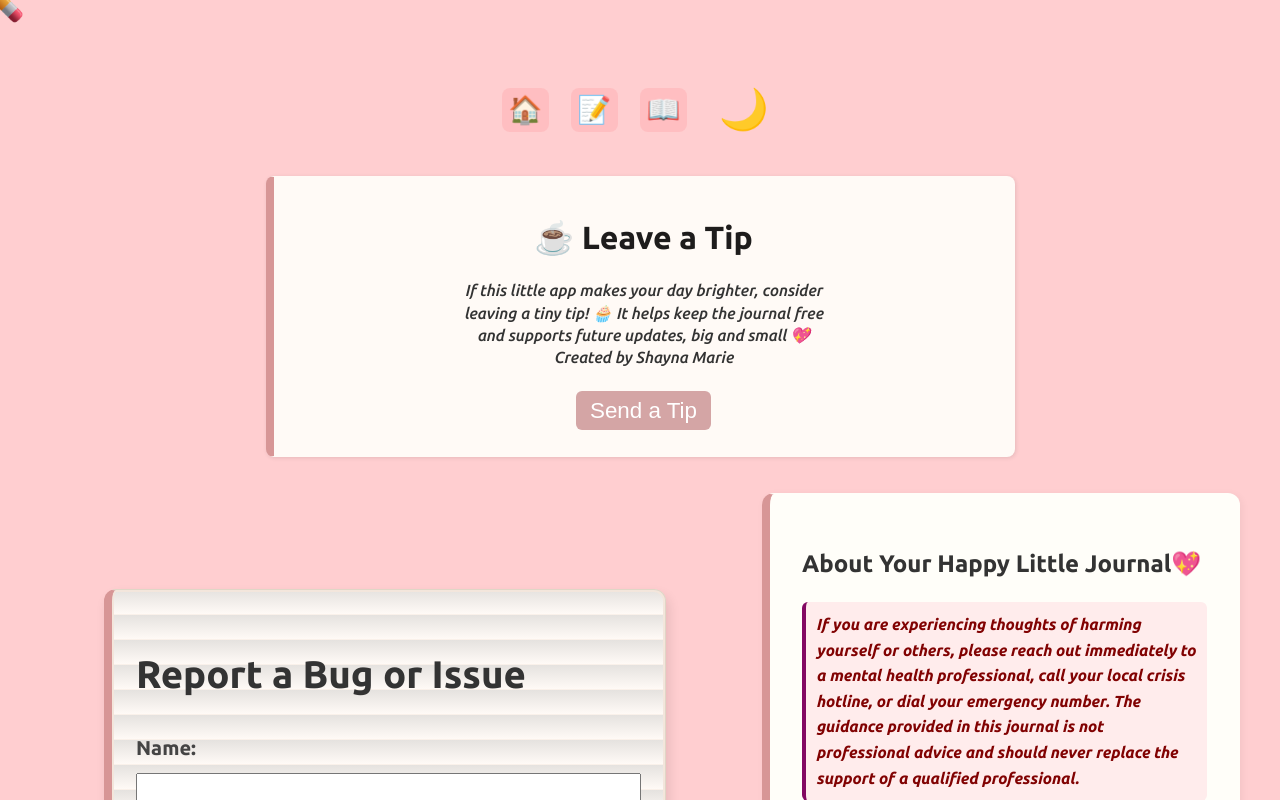
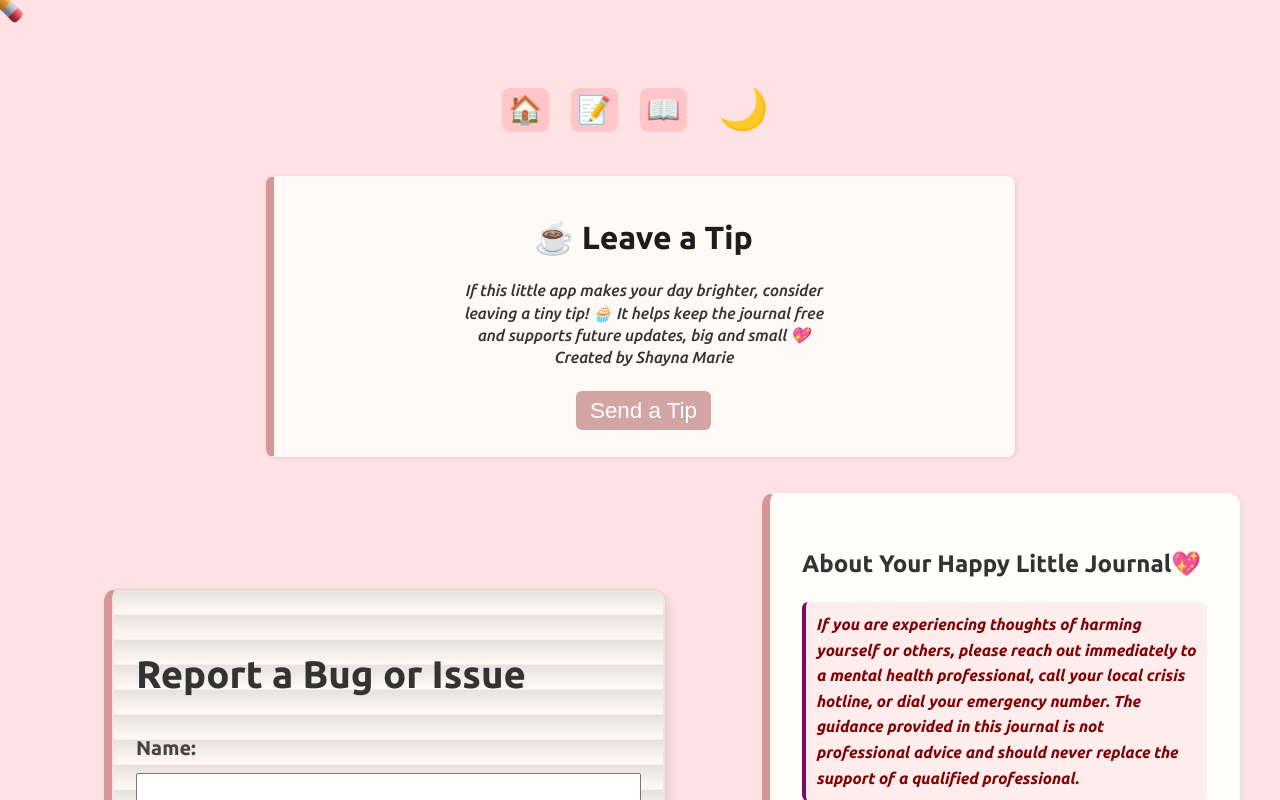
Before and after one commit to ShaynaMBarclay/vent2me, a React (Vite) app: page /settings in a window 1280 px wide. Shown: the top 800 px of the page. Built offline with nearby package versions, Linux system fonts and the light colour scheme; a web font is replaced by a local one.

Commit message:
color fix

```diff
--- a/src/styles/App.css
+++ b/src/styles/App.css
@@ -24,11 +24,11 @@ html, body {
   }
 
   body {
-    background-color: #ffb6b9a9;
+    background-color: #ffb6b965;
 
   }
 
   /* Dark mode */
 body.dark-mode {
-  background-color: #3b1250bd;
+  background-color: #3b125061;
 }
```
